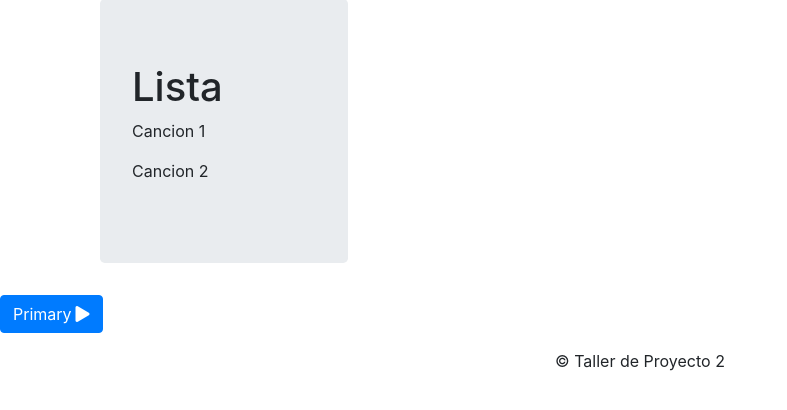
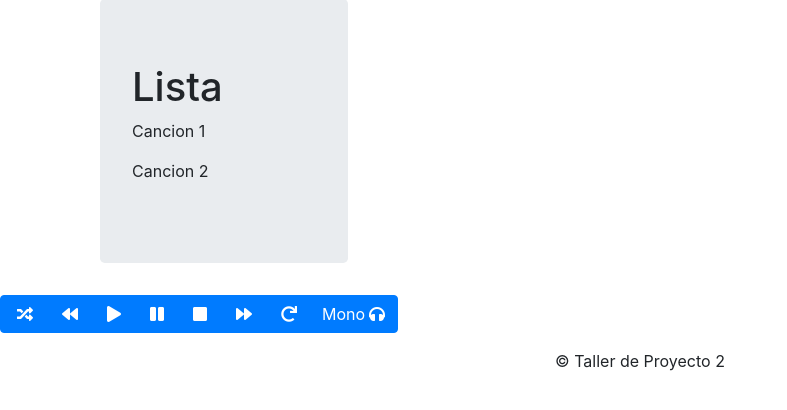
Before and after one commit to Nebulosa-R/tempus_omega, a Flask app: page /reproductor in a window 1280 px wide. Shown: the part 105-515 px from the top of the page, without its empty margins (0-787 px from the left). Run offline with Flask 2, Linux system fonts and the light colour scheme; some libraries are stand-ins or nearby versions.

Commit message:
botones agregados

```diff
--- a/www/templates/reproductor.html
+++ b/www/templates/reproductor.html
@@ -35,7 +35,14 @@
         </div>
     </div>
     <div class="btn-group">
-        <button class="btn btn-rounded btn-primary">Primary<i class="fas  fa-play pl-1"></i></button>
+        <button class="btn btn-rounded btn-primary"><i class="fas  fa-random pl-1"></i></button>
+        <button class="btn btn-rounded btn-primary"><i class="fas  fa-backward pl-1"></i></button>
+        <button class="btn btn-rounded btn-primary"><i class="fas  fa-play pl-1"></i></button>
+        <button class="btn btn-rounded btn-primary"><i class="fas  fa-pause pl-1"></i></button>
+        <button class="btn btn-rounded btn-primary"><i class="fas  fa-stop pl-1"></i></button>
+        <button class="btn btn-rounded btn-primary"><i class="fas  fa-forward pl-1"></i></button>
+        <button class="btn btn-rounded btn-primary"><i class="fas  fa-redo pl-1"></i></button>
+        <button class="btn btn-rounded btn-primary">Mono<i class="fas  fa-headphones pl-1"></i></button>
     </div>
     <!-- Optional JavaScript -->
     <!-- jQuery first, then Popper.js, then Bootstrap JS -->
```
